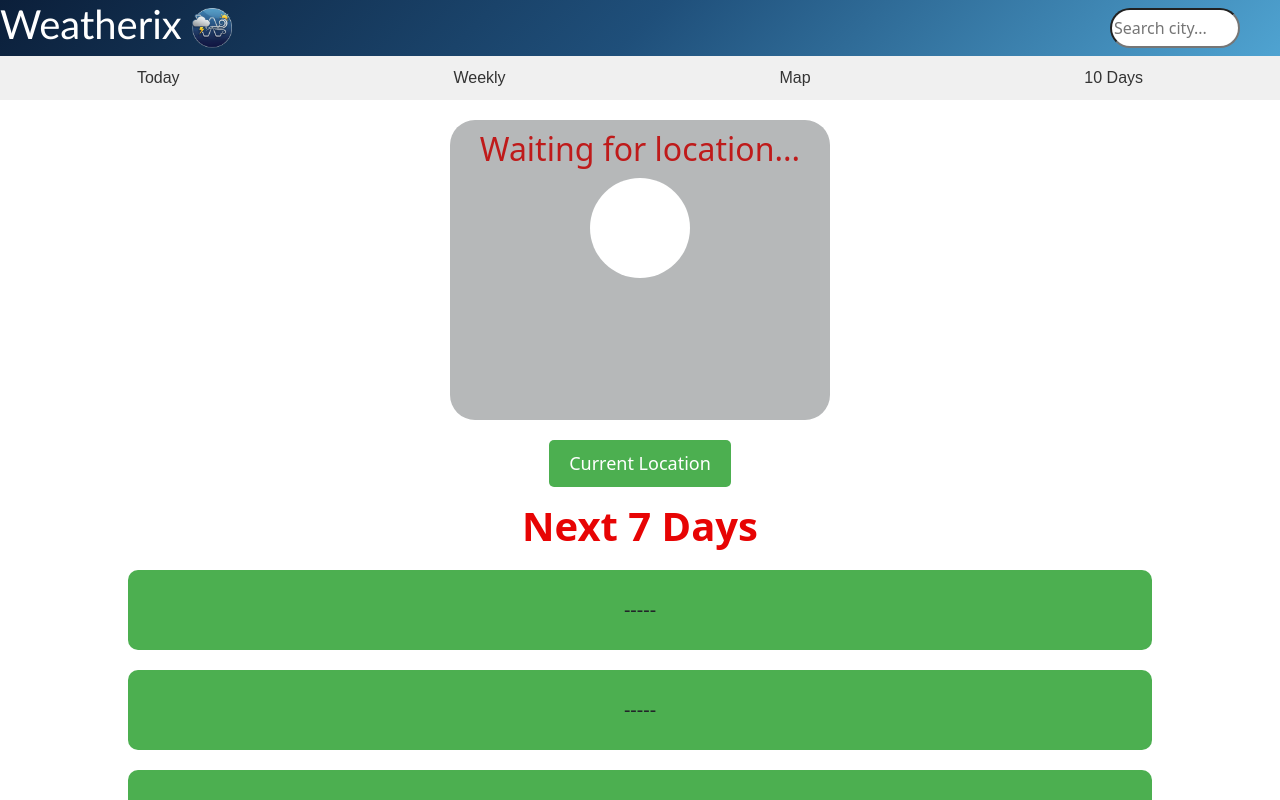
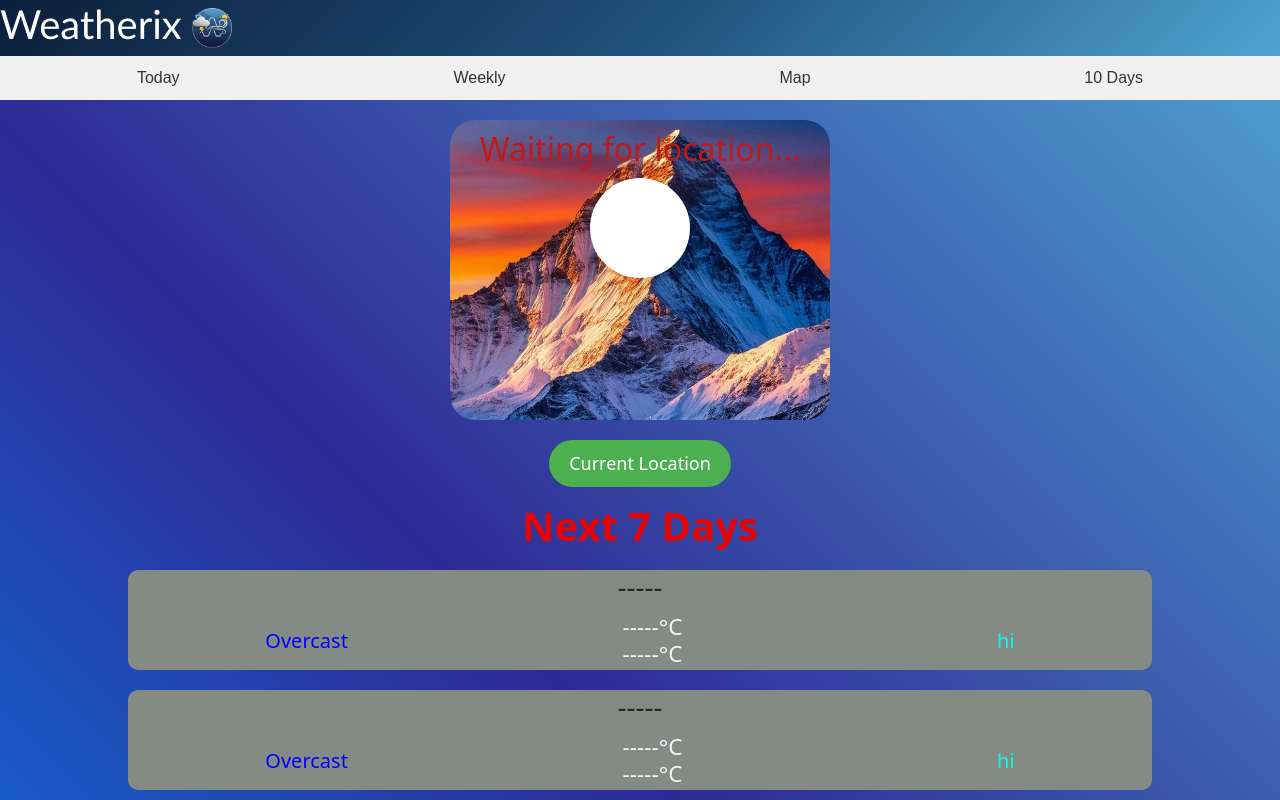
Before and after one commit to Nikhil-vip/weather_app, a React (Vite) app in the folder Weather_app/: page /Map.jsx in a window 1280 px wide. Both pictures are taken after a click on the element "Today". Shown: the top 800 px of the page. Built offline with nearby package versions, Linux system fonts and the light colour scheme.

Commit message:
added css

```diff
--- a/Weather_app/src/App.jsx
+++ b/Weather_app/src/App.jsx
@@ -10,6 +10,7 @@ import PrivacyPolicy from "./privacy.jsx";
 import Tendays from "./Tendays.jsx";
 import About from "./About.jsx";
 import Mapp from "./Map.jsx"
+
 function App() {
   return (
     <>
@@ -26,6 +27,7 @@ function App() {
       </Routes>
 
       <Footer />
+
     </>
   );
 }
--- a/Weather_app/src/Navbar.jsx
+++ b/Weather_app/src/Navbar.jsx
@@ -1,25 +1,7 @@
 import logo from './assets/weatherix_logo.png';
 import './Navbar.css';
-import { useEffect, useState } from 'react';
-
+import { useState } from 'react';
 const Nav = () => {
-  const [city, setcity] = useState("");
-
-  // 1. LOAD: Get city from session on mount
-  useEffect(() => {
-    const savedCity = sessionStorage.getItem("cityName"); // Use getItem, not setItem
-    if (savedCity) {
-      setcity(savedCity);
-    }
-  }, []);
-
-  // 2. SAVE: Store city name whenever it changes
-  useEffect(() => {
-    if (city) {
-      sessionStorage.setItem("cityName", city);
-    }
-  }, [city]);
-
   return (
     <div id="navbar">
       <div id="logo_conatiner">
@@ -27,13 +9,7 @@ const Nav = () => {
         <img src={logo} alt="Logo" className="logo-img" />
       </div>
 
-      <input
-        type="text"
-        id="search"
-        placeholder="Search city..."
-        onChange={(e) => setcity(e.target.value)}
-        value={city}
-      />
+
     </div>
   );
 };
--- a/Weather_app/src/Today.jsx
+++ b/Weather_app/src/Today.jsx
@@ -1,15 +1,18 @@
 import React, { useState, useEffect } from "react";
 import sunny from "./assets/sunny.png";
 import "./today.css";
-
+import bgpic from "./assets/bgpic.jpg";
 const Today_box = () => {
   const [location, setLocation] = useState("");
   const [temperature, setTemperature] = useState("");
   const [condition, setCondition] = useState("");
   const [pic, setPic] = useState(null);
   const [days, setDays] = useState([]);
+  const [week_temp_max, setWeek_temp_max] = useState([]);
+  const [week_temp_min, setWeek_temp_min] = useState([]);
   const [latt, setLatt] = useState(null);
   const [long, setLong] = useState(null);
+  const [weatherCode, setWeatherCode] = useState([]);
   // 1. LOAD: Runs once when component mounts
   useEffect(() => {
     const saved = sessionStorage.getItem("weatherdata");
@@ -19,6 +22,9 @@ const Today_box = () => {
       setTemperature(parsed.temperature);
       setCondition(parsed.condition);
       setDays(parsed.days);
+      setWeek_temp_max(parsed.week_temp_max);
+      setWeek_temp_min(parsed.week_temp_min);
+      setWeatherCode(parsed.weatherCode);
       setLatt(parsed.latt);
       setLong(parsed.long);
       // Re-map the icon based on the saved condition text or code
@@ -28,10 +34,10 @@ const Today_box = () => {
   // 2. SAVE: Runs whenever any of these states change
   useEffect(() => {
     if (location || days.length > 0) {
-      const dataToSave = { location, temperature, condition, days, latt, long };
+      const dataToSave = { location, temperature, condition, days, week_temp_max, week_temp_min, weatherCode, latt, long };
       sessionStorage.setItem("weatherdata", JSON.stringify(dataToSave));
     }
-  }, [location, temperature, condition, days, latt, long]);
+  }, [location, temperature, condition, days, week_temp_max, week_temp_min, weatherCode, latt, long]);
   function mapWeatherCode(code) {
     if (code === 0) return { text: "Clear Sky", img: <img src={sunny} alt="Sunny" /> };
     if (code <= 3) return { text: "Partly Cloudy", img: "cloudy_pic_url" };
@@ -63,7 +69,17 @@ const Today_box = () => {
       fetchWeatherByCoords(position.coords.latitude, position.coords.longitude);
     });
   };
-
+  const getConditionText = (code) => {
+    if (code === 0) return "Clear Sky";
+    if (code >= 1 && code <= 3) return "Partly Cloudy";
+    if (code >= 45 && code <= 48) return "Foggy";
+    if (code >= 51 && code <= 55) return "Drizzle";
+    if (code >= 61 && code <= 65) return "Rainy";
+    if (code >= 71 && code <= 77) return "Snowy";
+    if (code >= 80 && code <= 82) return "Rain Showers";
+    if (code >= 95) return "Thunderstorm";
+    return "Overcast";
+  };
   const fetchWeatherByCoords = async (lat, lon) => {
     try {
       const geoRes = await fetch(`https://api.bigdatacloud.net/data/reverse-geocode-client?latitude=${lat}&longitude=${lon}&localityLanguage=en`);
@@ -71,7 +87,7 @@ const Today_box = () => {
       const city = geoData.city || geoData.locality || "Unknown";
       setLocation(city);
 
-      const res = await fetch(`https://api.open-meteo.com/v1/forecast?latitude=${lat}&longitude=${lon}&current_weather=true&daily=weathercode&timezone=auto`);
+      const res = await fetch(`https://api.open-meteo.com/v1/forecast?latitude=${lat}&longitude=${lon}&current_weather=true&daily=weathercode,temperature_2m_max,temperature_2m_min&timezone=auto`);
       const data = await res.json();
 
       const weather = mapWeatherCode(data.current_weather.weathercode);
@@ -79,21 +95,34 @@ const Today_box = () => {
       setCondition(weather.text);
       setPic(weather.img);
       setDays(data.daily.time);
+      setWeek_temp_max(data.daily.temperature_2m_max);
+      setWeek_temp_min(data.daily.temperature_2m_min);
+      setWeatherCode(data.daily.weathercode);
+      sessionStorage.setItem("weathercode", weatherCode);
+      console.log(weatherCode);
       //setting state
       setLatt(lat);
       setLong(lon);
       //now save
       sessionStorage.setItem("lat", lat);
       sessionStorage.setItem("lon", lon);
-      console.log("Saved coords:", lat, lon);
+      sessionStorage.setItem("weathercode", weatherCode);
     } catch (err) {
       console.error("Error:", err);
     }
+
   };
-
   return (
     <>
-      <div className="today_box">
+      <body id="boddy">
+        <div className="today_box"
+          style={{
+            height: "300px",
+            width: "380px",
+            backgroundImage: `url(${bgpic})`,
+            backgroundSize: 'cover',
+            backgroundPosition: 'center',
+          }}>
           <h3 id="location">{location || "Waiting for location..."}</h3>
           <div id="pic">{pic}</div>
           <h4 id="weather">{condition}</h4>
@@ -107,11 +136,22 @@ const Today_box = () => {
         <h1 id="weektitle">Next 7 Days</h1>
         <h5 className="weekly">
           {Array.from({ length: 7 }).map((_, i) => (
+            <>
               <div id="weekkly" key={i}>
-            {days[i] || "-----"}
+                <h3>{days[i] || "-----"}</h3>
+                <div id="weather_info">
+                  <div id="condd">{getConditionText(weatherCode[i])}</div>
+                  <div id="weather_tempp">
+                    <div>{week_temp_max[i] || "-----"}°C </div>
+                    <div>{week_temp_min[i] || "-----"}°C</div></div>
+                  <div id="symbol">hi</div>
                 </div>
+              </div>
+
+            </>
           ))}
         </h5>
+      </body>
     </>
   );
 };
--- a/Weather_app/src/today.css
+++ b/Weather_app/src/today.css
@@ -1,7 +1,13 @@
+#boddy {
+  background: linear-gradient(45deg,
+      #0091ff,
+      #2e2a95,
+      #4fa3d1);
+  ;
+}
+
 .today_box {
-  height: 300px;
-  width: 380px;
-  background-color: #b6b8b9;
+
   margin: 20px auto;
   border-radius: 25px 25px 25px 25px;
 }
@@ -23,14 +29,15 @@
 
 #weather {
   text-align: center;
-  font-size: x-large;
+  font-size: 1.5rem;
   padding-top: 10px;
-  color: rgb(26, 26, 191);
+  color: rgb(255, 255, 255);
 }
 
 #temp {
   text-align: center;
-  font-size: xx-large;
+  font-size: 3rem;
+  font-weight: bolder;
   padding-top: 10px;
   color: rgb(26, 191, 26);
 }
@@ -43,7 +50,7 @@
   background-color: #4CAF50;
   color: white;
   border: none;
-  border-radius: 5px;
+  border-radius: 40px 40px 40px 40px;
   cursor: pointer;
 }
 
@@ -57,10 +64,33 @@
   display: flex;
   flex-direction: column;
   align-items: center;
-  height: 80px;
+  height: 100px;
   width: 80%;
   margin: 20px auto;
-  background-color: #4CAF50;
+  background-color: #848b84;
   border-radius: 10px 10px 10px 10px;
   justify-content: space-around;
+
 }
+
+#weather_info {
+  display: flex;
+  flex-direction: row;
+  height: 80px;
+  width: 100%;
+  align-items: center;
+  justify-content: space-around;
+  color: blue;
+}
+
+#weather_tempp {
+  display: flex;
+  flex-direction: column;
+  margin-right: 40px;
+  font-size: 1.4rem;
+  color: aliceblue;
+}
+
+#symbol {
+  color: rgb(0, 255, 229);
+}
```
Also changed, not shown: Weather_app/src/Week_weather_cond.jsx (added, +36 -0 lines), Weather_app/src/assets/bgpic.jpg (added). Lines whose indentation alone changed are shown as unchanged.
